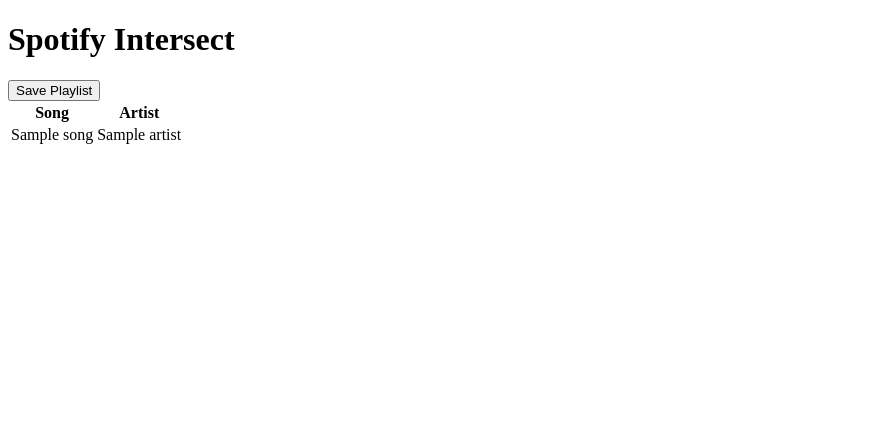
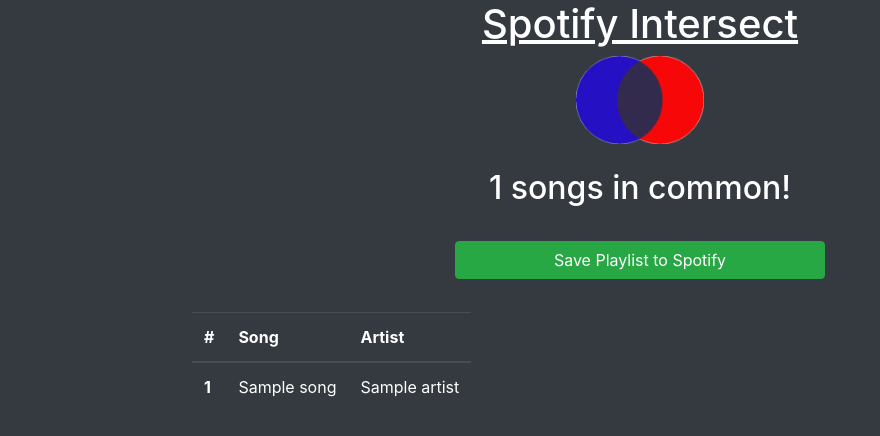
Before and after one commit to kaseshib/spotify-intersect, a Flask app: template templates/playlist.html in a window 1280 px wide. Shown: the top 436 px of the page, without its empty margins (0-880 px from the left). Run offline with Flask 2, Linux system fonts and the light colour scheme; the template is opened without the code that fills it: most values are stand-ins (such as "Sample title", 1, 10 or a date in 2020); some libraries are stand-ins or nearby versions.

Commit message:
formatting fixes

```diff
--- a/main.py
+++ b/main.py
@@ -176,6 +176,10 @@ def callback():
 
 @ app.route('/playlist')
 def playlist():
+    if session.get('playlist'):
+        both = session['playlist']
+        return render_template('playlist.html', songs=both)
+
     auth1 = spotipy.oauth2.SpotifyOAuth(
         cache_path=session_cache_path(1))
     auth2 = spotipy.oauth2.SpotifyOAuth(
@@ -196,8 +200,15 @@ def savePlaylist():
     auth1 = spotipy.oauth2.SpotifyOAuth(
         cache_path=session_cache_path(1))
     user1 = spotipy.Spotify(auth_manager=auth1)
-    both = session['playlist']
-    intersect.savePlaylist(user1, both)
+
+    auth2 = spotipy.oauth2.SpotifyOAuth(
+        cache_path=session_cache_path(2))
+    user2 = spotipy.Spotify(auth_manager=auth2)
+    if session.get('playlist'):
+        both = session['playlist']
+    else:
+        return redirect(url_for('index'))
+    intersect.savePlaylist(user1, user2, both)
     return("saved successfully")
 
 
--- /dev/null
+++ b/static/style.css
@@ -0,0 +1,43 @@
+body {
+    height: 100%;
+    background-color: #343a40 !important;
+    color: white;
+}
+
+.table.table-ellipsis tbody td {
+    max-width: 100px;
+    overflow: hidden;
+    text-overflow: ellipsis;
+    white-space: nowrap
+  }
+
+.logo {
+    display: block;
+    margin-left: auto;
+    margin-right: auto;
+    margin-bottom: 2%;
+    width: 10%
+}
+
+.table{
+    display: block;
+    margin-left: auto;
+    margin-right: auto;
+    width: 70%;
+}
+
+button {
+    display: block !important;
+    /* margin-left: auto !important;
+    margin-right: auto !important; */
+    color: white !important;
+    margin: 3% auto 3% auto !important;
+}
+
+a, a:hover {
+    color:white;
+}
+
+/* a:hover{
+    color:white
+} */
--- a/templates/base.html
+++ b/templates/base.html
@@ -1,13 +1,43 @@
+<!doctype html>
 <html lang="en">
 
 <head>
+    <!-- Required meta tags -->
+    <meta charset="utf-8">
+    <meta name="viewport" content="width=device-width, initial-scale=1, shrink-to-fit=no">
+
+    <!-- Bootstrap CSS -->
+    <link rel="stylesheet" href="https://stackpath.bootstrapcdn.com/bootstrap/4.5.2/css/bootstrap.min.css"
+        integrity="sha384-JcKb8q3iqJ61gNV9KGb8thSsNjpSL0n8PARn9HuZOnIxN0hoP+VmmDGMN5t9UJ0Z" crossorigin="anonymous">
+
+    <link rel="stylesheet" type="text/css" href="{{ url_for('static', filename = 'style.css') }}">
+
     {% block head %}
     <title>{% block title %} {% endblock %} - Spotify Intersect</title>
     {% endblock %}
 </head>
 
 <body>
+    <a href="/">
+        <h1 class="text-center">Spotify Intersect</h1>
+    </a>
+    <img src="/static/venn.png" alt="" class='logo'>
+
     <div id="content">{% block content %}{% endblock %}</div>
+
+
+
+
+    <!-- <script src="https://code.jquery.com/jquery-3.5.1.slim.min.js"
+        integrity="sha384-DfXdz2htPH0lsSSs5nCTpuj/zy4C+OGpamoFVy38MVBnE+IbbVYUew+OrCXaRkfj"
+        crossorigin="anonymous"></script> -->
+    <!-- <script src="//ajax.googleapis.com/ajax/libs/jquery/3.1.1/jquery.min.js"></script> -->
+    <script src="https://cdn.jsdelivr.net/npm/popper.js@1.16.1/dist/umd/popper.min.js"
+        integrity="sha384-9/reFTGAW83EW2RDu2S0VKaIzap3H66lZH81PoYlFhbGU+6BZp6G7niu735Sk7lN"
+        crossorigin="anonymous"></script>
+    <script src="https://stackpath.bootstrapcdn.com/bootstrap/4.5.2/js/bootstrap.min.js"
+        integrity="sha384-B4gt1jrGC7Jh4AgTPSdUtOBvfO8shuf57BaghqFfPlYxofvL8/KUEfYiJOMMV+rV"
+        crossorigin="anonymous"></script>
 </body>
 
 </html>
--- a/templates/playlist.html
+++ b/templates/playlist.html
@@ -1,9 +1,6 @@
-<!DOCTYPE html>
-<html lang="en">
-
 {% extends "base.html" %}
 
-{% block title %}User 1{% endblock %}
+{% block title %}Playlist{% endblock %}
 {% block head %}
 {{ super() }}
 
@@ -11,9 +8,9 @@
 
 
 {% block content %}
-<h1>Spotify Intersect</h1>
 
-<script src="//ajax.googleapis.com/ajax/libs/jquery/1.9.1/jquery.min.js"></script>
+<script src="//ajax.googleapis.com/ajax/libs/jquery/3.1.1/jquery.min.js"></script>
+
 <script type=text/javascript>
         $(function() {
           $('a#test').bind('click', function() {
@@ -26,29 +23,49 @@
         });
 </script>
 
+<!-- <h2 class="text-center">Congrats!</h2> -->
+<h2 class="text-center">{{songs|length}} songs in common!</h2>
+
+<!-- <div class='container'>
+    <form>
+        <a href=# id=test>
+            <button class='btn btn-success col-lg-4 col-lg-offset-4'>Save Playlist to
+                Spotify</button>
+        </a>
+    </form>
+
+</div> -->
+
 <div class='container'>
     <form>
-        <a href=# id=test><button class='btn btn-default'>Save Playlist</button></a>
+
+        <button class='btn btn-success col-lg-4 col-lg-offset-4'><a href=# id=test>Save Playlist to
+                Spotify</a></button>
     </form>
 
 </div>
 
-<table>
+
+
+
+<table class="table table-dark table-hover table-fixed">
+    <thead>
         <tr>
-        <th>Song</th>
-        <th>Artist</th>
+            <th scope="col">#</th>
+            <th scope="col">Song</th>
+            <th scope="col">Artist</th>
         </tr>
+    </thead>
+    <tbody>
         {% for song in songs %}
         <tr>
+            <th>{{loop.index}}</th>
             <td>{{song.name}}</td>
             <td>{{song.artist}}</td>
         </tr>
         {% endfor %}
+    </tbody>
 </table>
 
 
 {% endblock %}
-
-
-
-</html>
```
Also changed, not shown: intersect.py (+12 -41 lines), templates/loading.html (+1 -8 lines), templates/signin.html (+4 -11 lines), static/venn.jpg (added), static/venn.png (added). Lines whose indentation alone changed are shown as unchanged.
